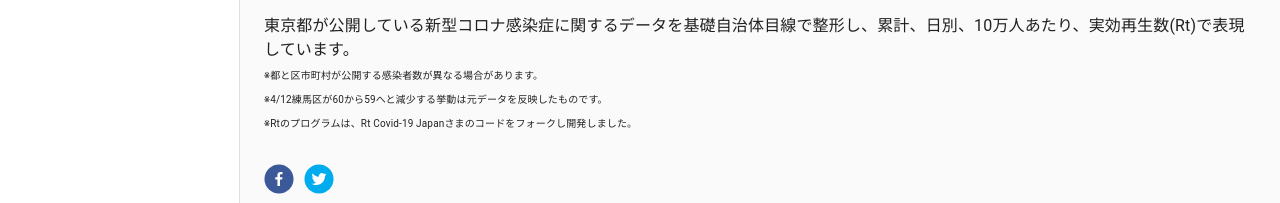
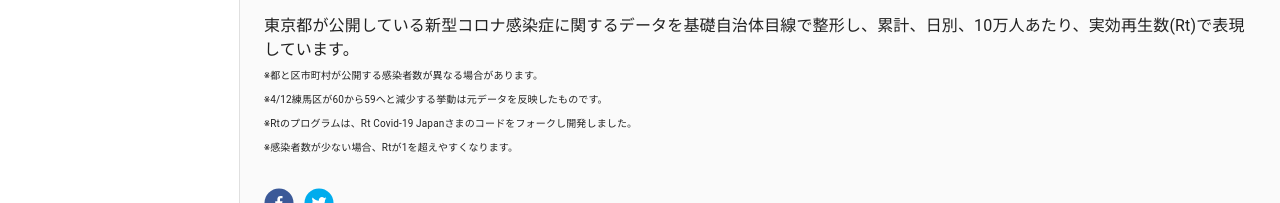
Before and after one commit to codeforshinjuku/covid19-front, a React (Create React App) app: page / in a window 1280 px wide. Shown: the part 207-410 px from the top of the page. Built offline with nearby package versions, Linux system fonts and the light colour scheme; no server answers.

Commit message:
Rtの追記。

```diff
--- a/src/components/Top.js
+++ b/src/components/Top.js
@@ -84,6 +84,8 @@ export default function Top() {
               Rt Covid-19 Japanさま
             </Link>
             のコードをフォークし開発しました。
+            <br />
+            ※感染者数が少ない場合、Rtが1を超えやすくなります。
           </span>
         </Typography>
         <div className={classes.buttons}>
```
